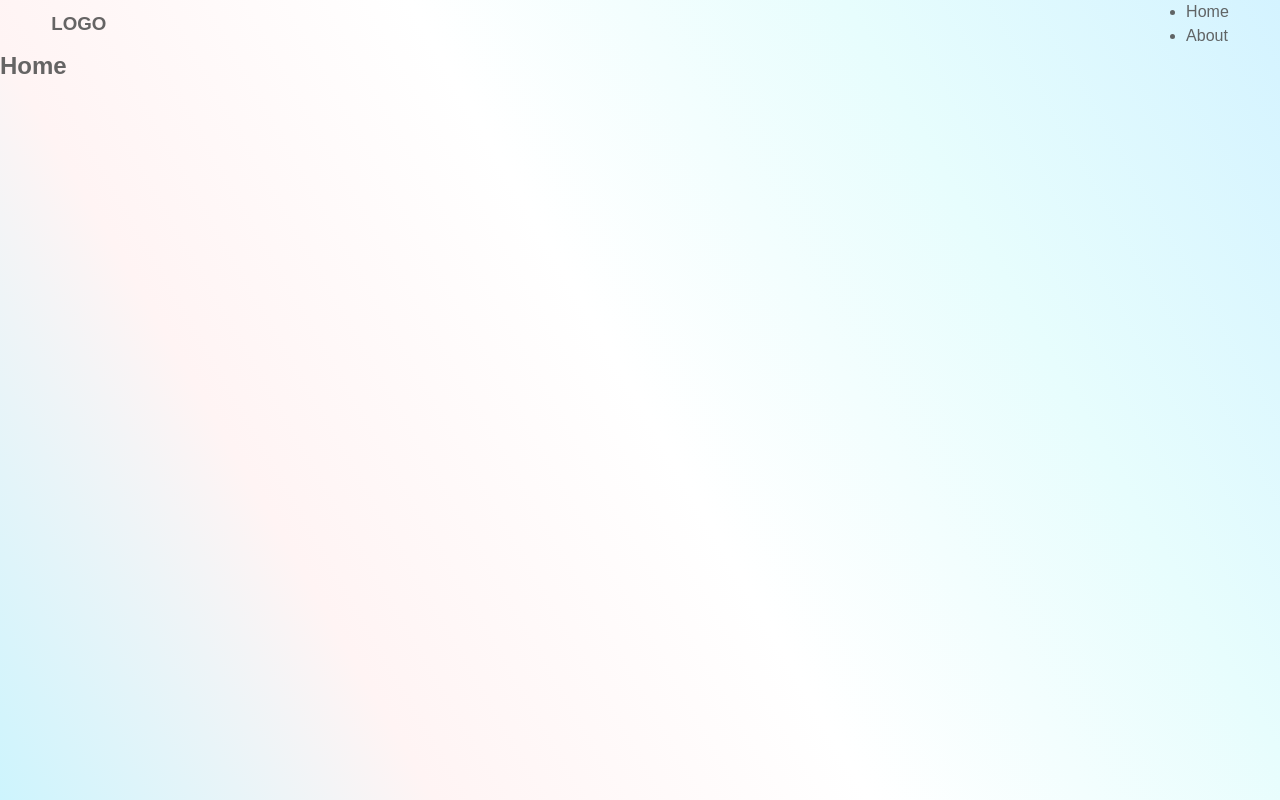
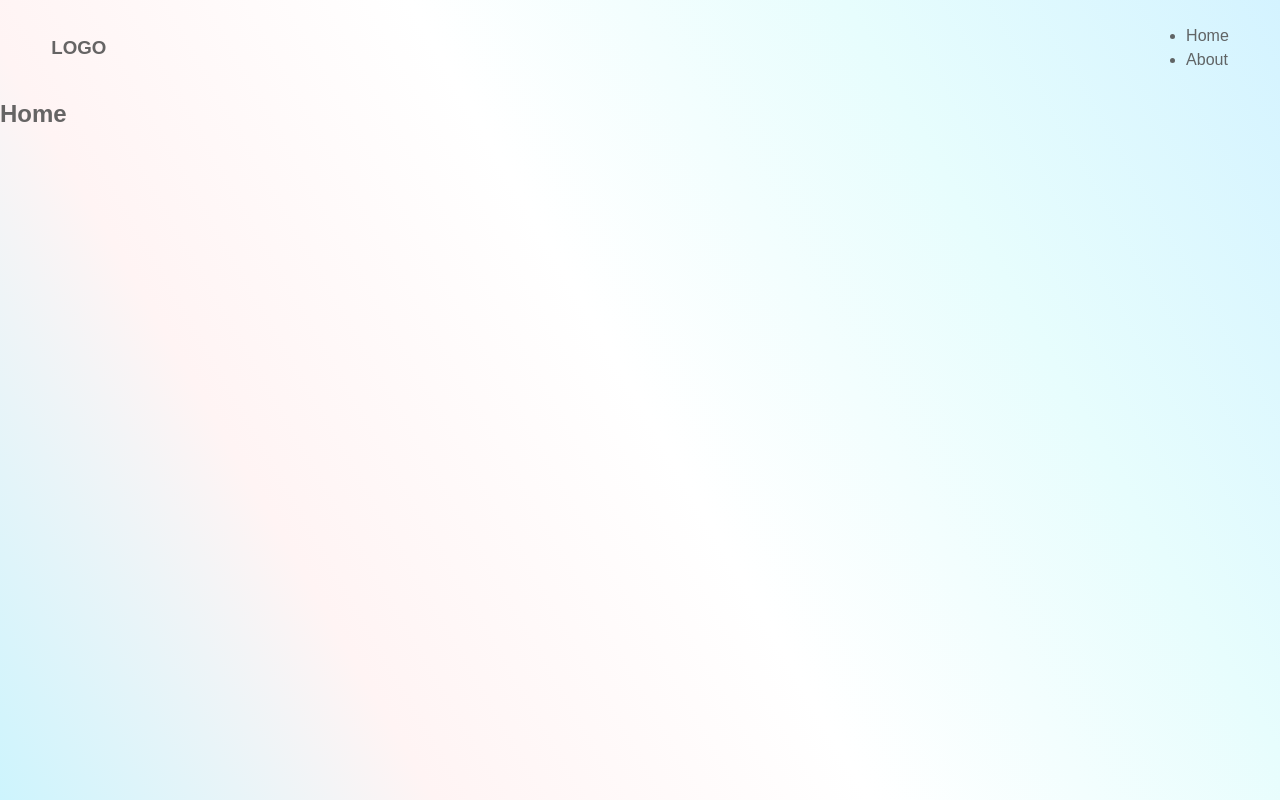
Before and after one commit to JoeCursewl/react-class-one, a React (Vite) app: page / in a window 1280 px wide. Built offline with nearby package versions, Linux system fonts and the light colour scheme.

Commit message:
Added: Padding to navbar

```diff
--- a/src/pages/home/Navbar/Navbar.css
+++ b/src/pages/home/Navbar/Navbar.css
@@ -10,4 +10,5 @@
     justify-content: space-between;
     align-items: center;
     width: 92%;
+    padding: 1.5rem 0;
 }
```
